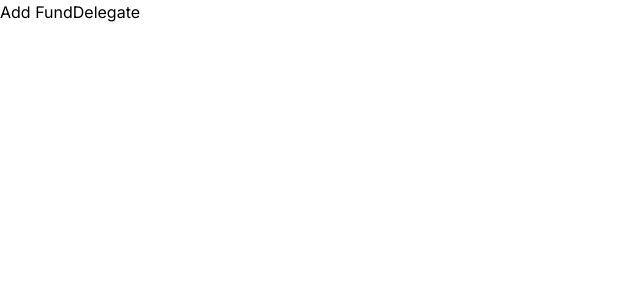
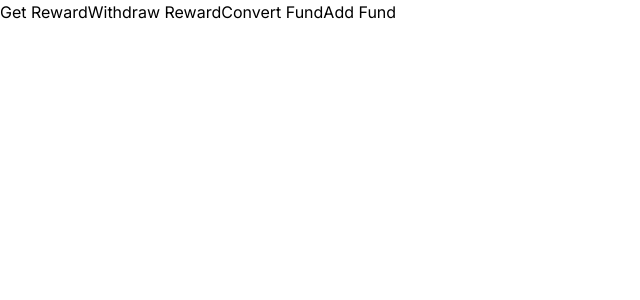
Before and after one commit to taijusanagi/sustaina, a Next.js app in the folder app/: page /sandbox in a window 1280 px wide. Shown: the top 300 px of the page, without its empty margins (0-640 px from the left). Built offline with nearby package versions, Linux system fonts and the light colour scheme.

Commit message:
add withdraw query func

```diff
--- a/app/package.json
+++ b/app/package.json
@@ -10,6 +10,7 @@
   },
   "dependencies": {
     "@akashnetwork/akashjs": "^0.4.18",
+    "@archwayhq/arch3.js": "^0.4.0",
     "@cosmjs/launchpad": "^0.27.1",
     "@cosmjs/stargate": "^0.31.1",
     "@types/node": "20.7.0",
--- a/app/src/pages/sandbox.tsx
+++ b/app/src/pages/sandbox.tsx
@@ -1,6 +1,5 @@
 import { Inter } from "next/font/google";
 
-import { DepositDeploymentAuthorization } from "@akashnetwork/akashjs/build/protobuf/akash/deployment/v1beta3/authz";
 import { MsgDepositDeployment } from "@akashnetwork/akashjs/build/protobuf/akash/deployment/v1beta3/deploymentmsg";
 import {
   getAkashTypeRegistry,
@@ -8,6 +7,7 @@ import {
 } from "@akashnetwork/akashjs/build/stargate/index";
 
 import { Registry } from "@cosmjs/proto-signing";
+import { SigningArchwayClient, ArchwayClient } from "@archwayhq/arch3.js";
 import { SigningStargateClient } from "@cosmjs/stargate";
 
 const inter = Inter({ subsets: ["latin"] });
@@ -19,31 +19,114 @@ declare global {
 }
 
 export default function Home() {
+  const akashDeployerOwner = "akash14utyn6v5t5xqh0eztaptzf2jm8juy0nzlgt96r";
+  const akashDeployerDeseg = "12973474";
+  const archwayContractAddress =
+    "archway1tqfuly7tfcp7cfqfjq7nlv0xqhlpq3sjlcmgq2edxvky5r9k5qwq77lqkz";
+
   return (
     <main className={`${inter.className}`}>
       <button
         onClick={async () => {
+          console.log("get reward");
           if (!window.keplr) {
             alert("Please install keplr extension");
-          } else {
+            return;
+          }
+          const client = await ArchwayClient.connect(
+            "https://rpc.mainnet.archway.io"
+          );
+          const msg = {
+            get_count: {},
+          };
+          const { count } = await client.queryContractSmart(
+            archwayContractAddress,
+            msg
+          );
+          console.log("Counter: ", count);
+          const contractMetadata = await client.getContractMetadata(
+            archwayContractAddress
+          );
+          console.log("contractMetadata", contractMetadata);
+          if (!contractMetadata || !contractMetadata.rewardsAddress) {
+            return;
+          }
+          const reward = await client.getAllRewardsRecords(
+            contractMetadata.rewardsAddress
+          );
+          console.log("reward", reward);
+        }}
+      >
+        Get Reward
+      </button>
+      <button
+        onClick={async () => {
+          console.log("withdraw reward");
+          if (!window.keplr) {
+            alert("Please install keplr extension");
+            return;
+          }
+          const chainId = "archway-1";
+          await window.keplr.enable(chainId);
+          const wallet = window.keplr.getOfflineSigner(chainId);
+          const client = await SigningArchwayClient.connectWithSigner(
+            "https://rpc.mainnet.archway.io",
+            wallet
+          );
+          const [account] = await wallet.getAccounts();
+          const fee = {
+            amount: [],
+            gas: "100000",
+          };
+          const tx = await client.withdrawContractRewards(
+            account.address,
+            0,
+            fee
+          );
+          console.log("tx", tx);
+        }}
+      >
+        Withdraw Reward
+      </button>
+      <button
+        onClick={() => {
+          console.log("withdraw reward");
+          if (!window.keplr) {
+            alert("Please install keplr extension");
+            return;
+          }
+        }}
+      >
+        Convert Fund
+      </button>
+      <button
+        onClick={async () => {
+          console.log("add fund");
+          if (!window.keplr) {
+            alert("Please install keplr extension");
+            return;
+          }
           const chainId = "akashnet-2";
           await window.keplr.enable(chainId);
           const wallet = window.keplr.getOfflineSigner(chainId);
           console.log("wallet", wallet);
           const [account] = await wallet.getAccounts();
           console.log("account", account);
+          if (account.address !== akashDeployerOwner) {
+            alert("Please use akash deployer account:" + akashDeployerOwner);
+            return;
+          }
           const message = MsgDepositDeployment.fromPartial({
             id: {
-                owner: "akash14utyn6v5t5xqh0eztaptzf2jm8juy0nzlgt96r",
-                dseq: "12973474",
+              owner: akashDeployerOwner,
+              dseq: akashDeployerDeseg,
             },
             amount: {
               denom: "uakt",
               amount: "500",
             },
-              depositor: "akash1mzctggcrjqpjqdlvus6skpdrq6jpylz6ruguru",
+            depositor: account.acount,
           });
-
           console.log("message", message);
           const msgAny = {
             typeUrl: getTypeUrl(MsgDepositDeployment),
@@ -65,25 +148,16 @@ export default function Home() {
             amount: [],
             gas: "100000",
           };
-            const tx = await client.signAndBroadcast(
-              account.address,
-              [msgAny],
-              fee
-            );
-            console.log("tx", tx);
-          }
+          // const tx = await client.signAndBroadcast(
+          //   account.address,
+          //   [msgAny],
+          //   fee
+          // );
+          // console.log("tx", tx);
         }}
       >
         Add Fund
       </button>
-      <button
-        onClick={() => {
-          const ms = DepositDeploymentAuthorization.fromPartial({});
-          console.log(ms);
-        }}
-      >
-        Delegate
-      </button>
     </main>
   );
 }
```
Also changed, not shown: 1 other file (tests, documents, lock files or other folders). Lines whose indentation alone changed are shown as unchanged.
